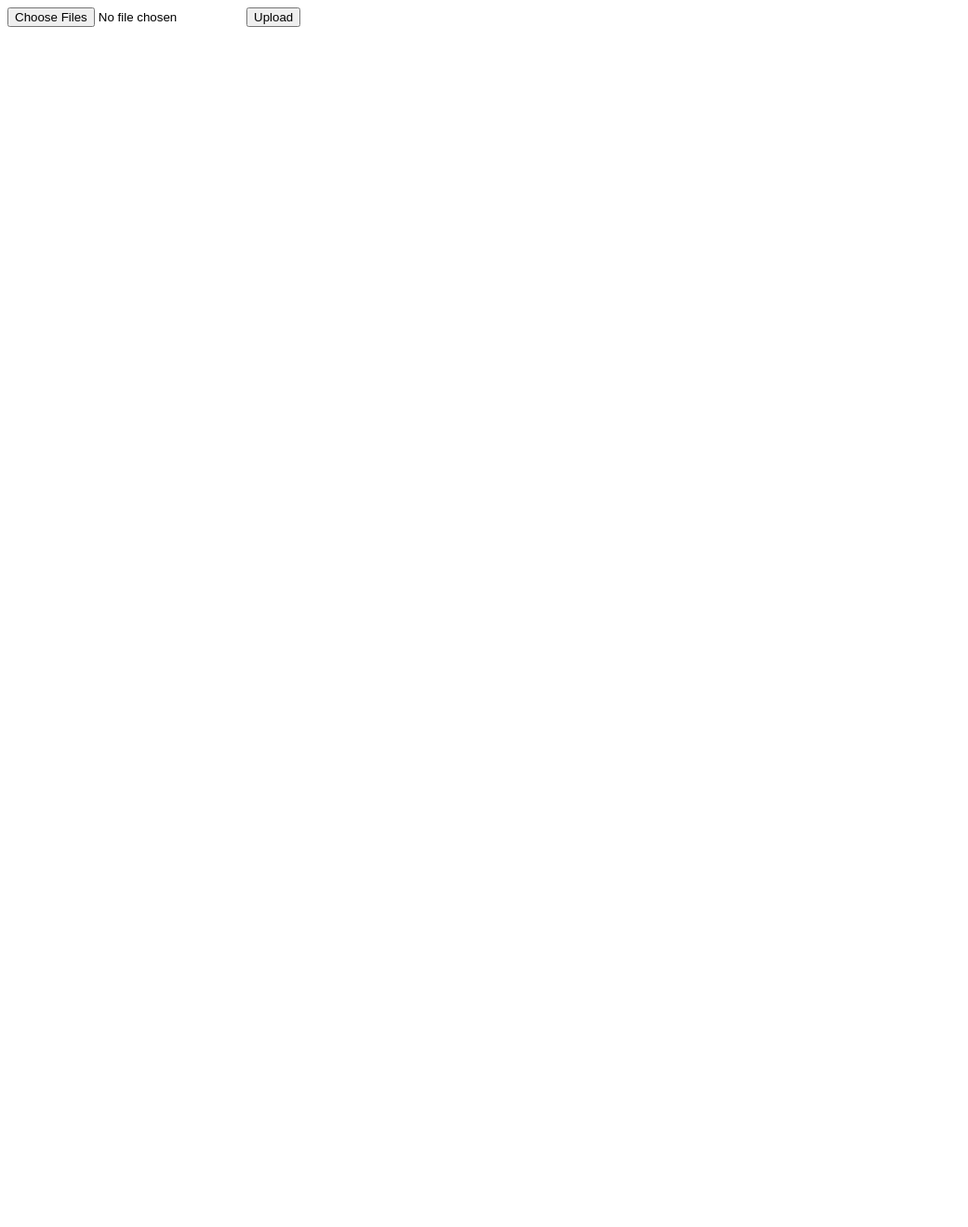
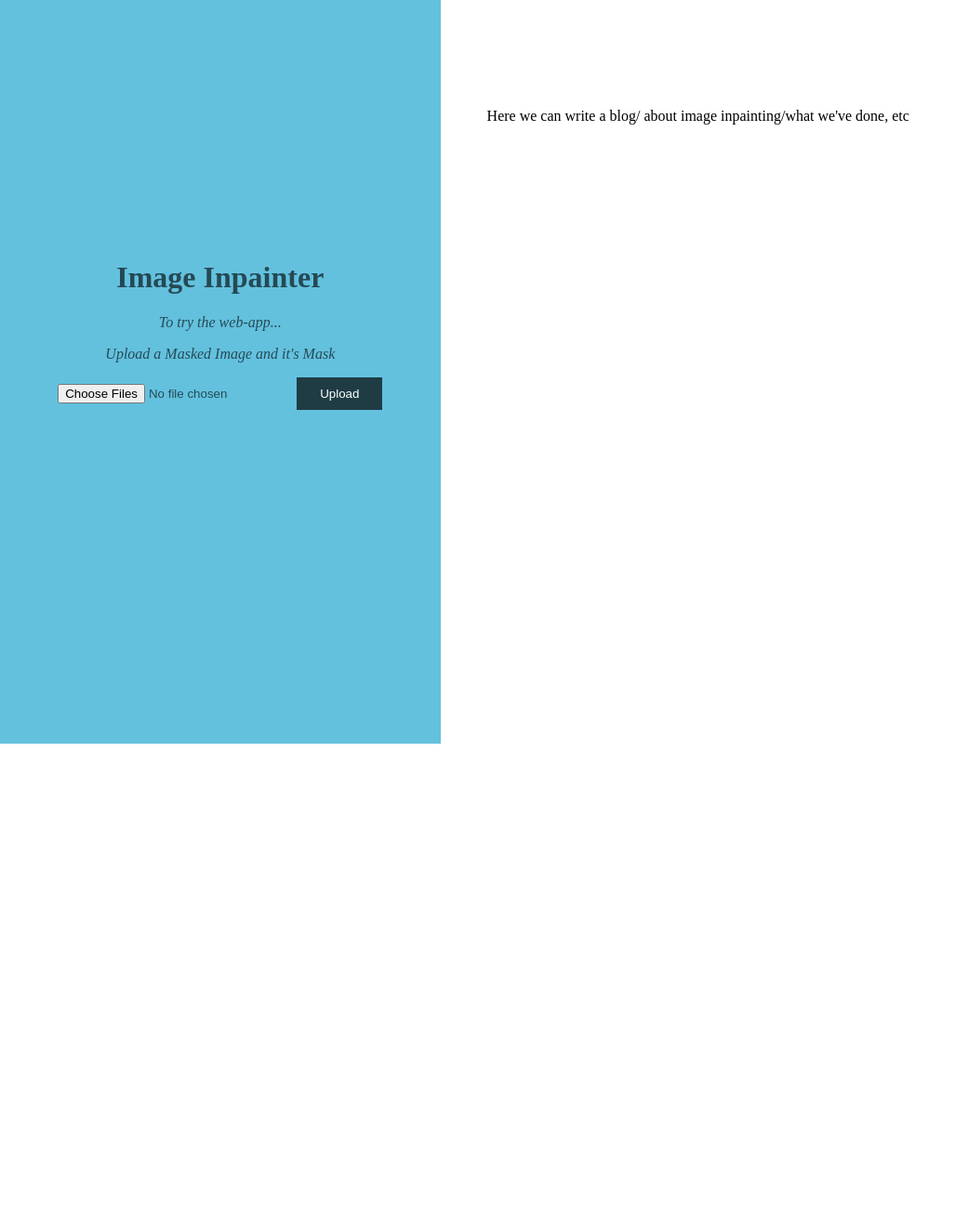
Before and after one commit to souvikmishra/img_inpaint, a Flask app: page / in a window 1280 px wide. Before the commit the part shown is almost empty. Shown: the whole page at 93% size, without its empty margins (0-1041 px from the left). Before the commit the page ends 29 px from the top, so only its background shows below. Run offline with Flask 2, Linux system fonts and the light colour scheme.

Commit message:
frontend done

```diff
--- a/app.py
+++ b/app.py
@@ -23,7 +23,6 @@ def index():
         files = request.files.getlist('file')
         if files[0].filename == '':
             return redirect(request.url)
-
         for file in files:
             file.save(os.path.join(app.config['UPLOAD_FOLDER'], file.filename))
         imginp(os.path.join(app.config['UPLOAD_FOLDER'], files[0].filename),
--- a/templates/index.html
+++ b/templates/index.html
@@ -5,14 +5,70 @@
   <meta charset="utf-8">
   <meta name="viewport" content="width=device-width, initial-scale=1">
   <meta http-equiv="X-UA-Compatible" content="IE=edge">
-  <link rel="stylesheet" href="">
+  <style>
+
+    p {
+        padding:0;
+      }
+
+    body {
+        margin: 0px;
+    }
+
+    #side {
+        color: #0000009e;
+        height: 100%;
+        width: 37%;
+        position: fixed;
+        background-color: rgb(99, 193, 222);
+    }
+
+    #lh {
+        position: relative;
+        width: 100%;
+        margin-top: 35vh;
+    }
+
+    .btn {
+      background-color: #000000af;
+      border: none;
+      color: white;
+      padding: 10px 25px;
+    }
+
+    article {
+        display: block;
+        height: 1200px;
+        padding: 100px 20px 20px 50px;
+        position: absolute;
+        left: 37%;
+    }
+
+    article p {
+        margin: 0 50;
+    }
+
+  </style>
 </head>
 <body>
 
-  <form method="post" enctype=multipart/form-data>
-    <input type="file" name='file' multiple>
-    <input class="btn" type="submit" value="Upload">
-  </form>
+  <header id="side">
+    <center>
+      <div id="lh">
+        <h1>Image Inpainter</h1>
+        <p><i>To try the web-app...</i></p>
+        <p><i>Upload a Masked Image and it's Mask</i></p>
+        <form method="post" enctype=multipart/form-data>
+          <input type="file" name='file' multiple/>
+          <input class="btn" type="submit" value="Upload"/>
+        </form>
+      </div>
+    </center>
+  </header>
+
+  <article id="right">
+    <p>Here we can write a blog/ about image inpainting/what we've done, etc</p>
+  </article>
 
 </body>
 </html>
```
Also changed, not shown: README.txt, 2 other files.
